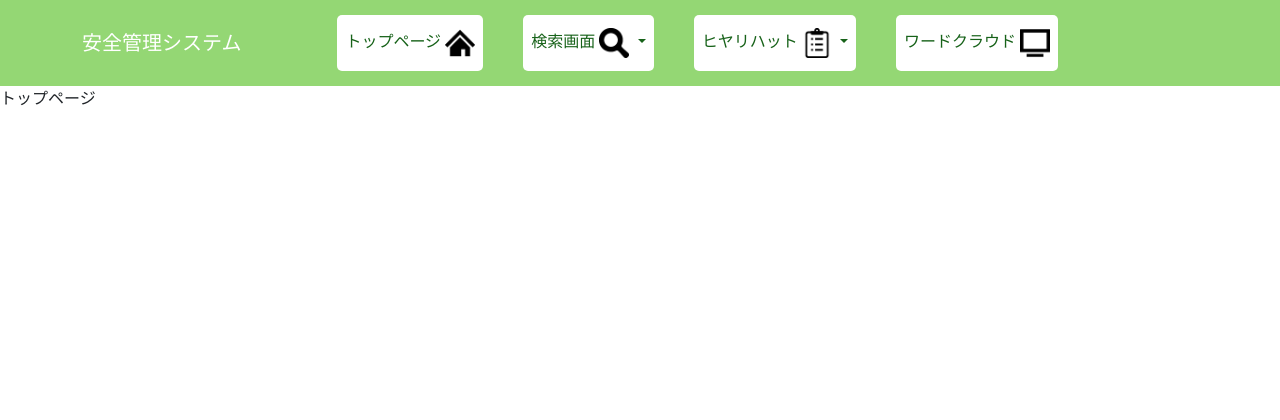
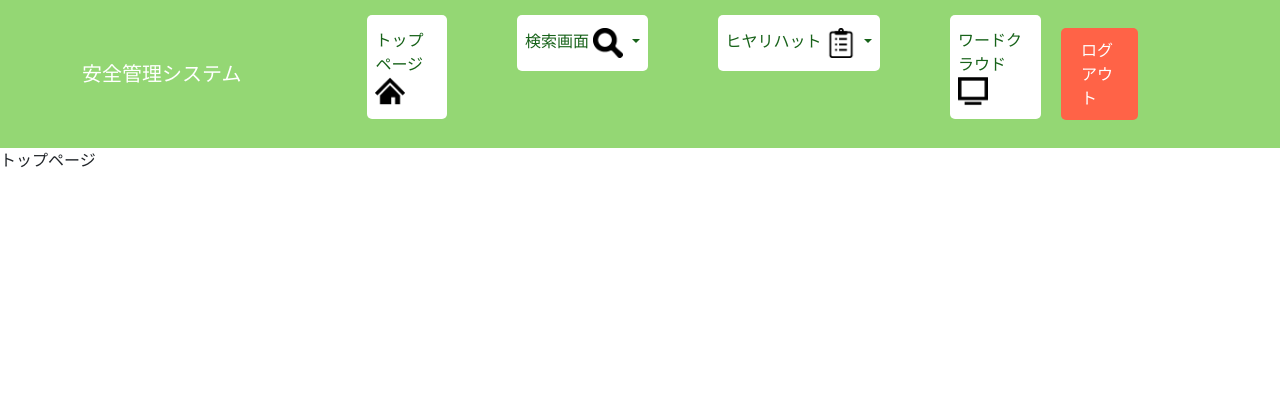
Before and after one commit to c3p31003/2024_project2, a PHP site: page /top.html in a window 1280 px wide. Shown: the top 420 px of the page. Run offline with PHP 8.4, Linux system fonts and the light colour scheme.

Commit message:
topとcssの変更

```diff
--- a/css/ProC_style.css
+++ b/css/ProC_style.css
@@ -8,8 +8,8 @@
 .my-nav-item {
   background-color: #fff;
   border: none;
-  margin:7px 10px 7px 30px;
-  padding:13px 60px;
+  margin:7px 10px 7px 60px;
+  padding:13px 80px;
   border-radius: 5px;
   cursor: pointer;
   color: #176219;
--- a/top.html
+++ b/top.html
@@ -45,6 +45,11 @@
                                 <img class="nav-img" src="icon/ワードクラウド画面.png" alt="">
                             </a>
                         </li>
+                        <li class="nav-bottom">
+                            <a href="" onclick="return confirm('ログアウトしてもよろしいですか？');" style="display: inline-block; margin:20px 10px ; padding: 10px 20px; background-color: #ff6347; color: white; text-decoration: none; border-radius: 5px;">
+                                ログアウト
+                            </a>
+                        </li>
                     </ul>
                 </div>
             </div>
```
